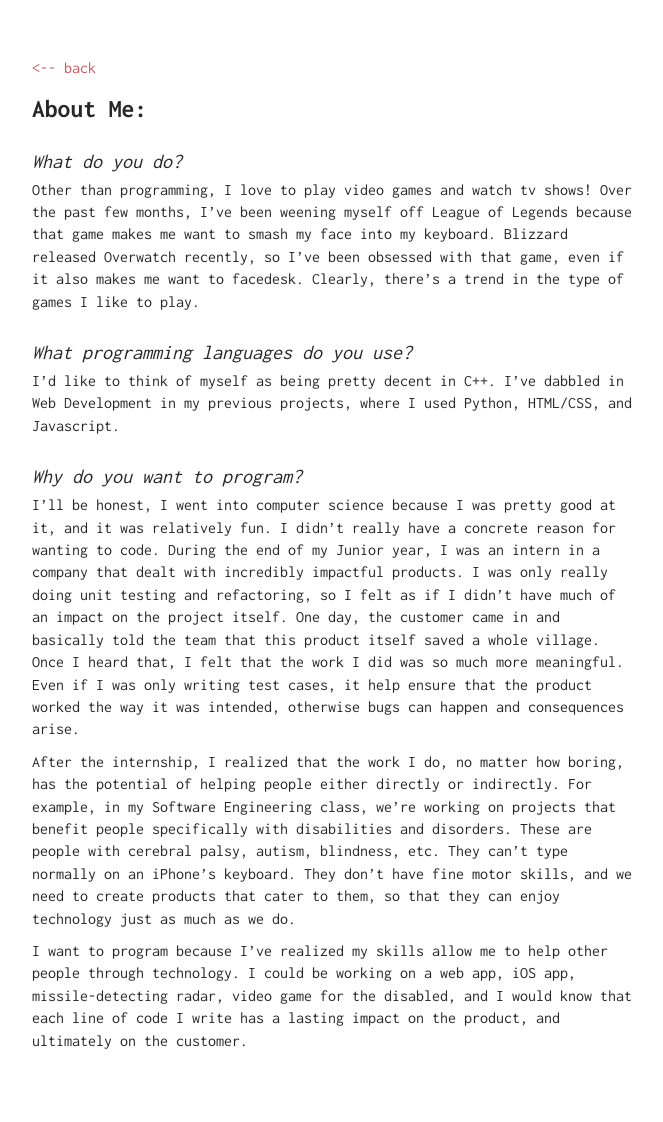
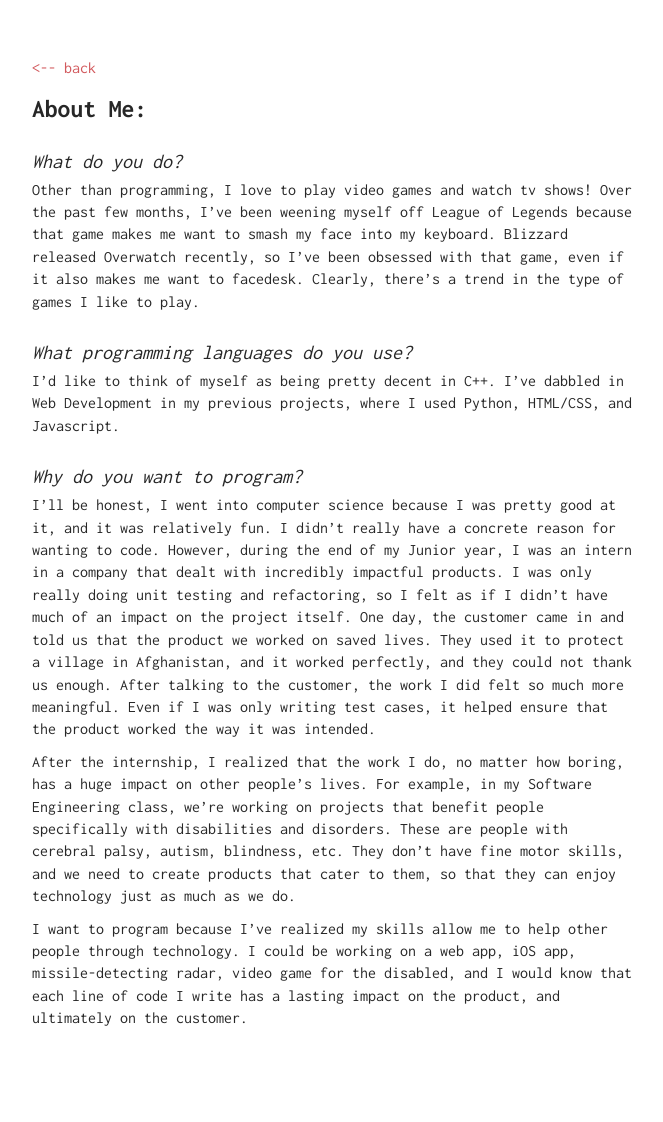
Before and after one commit to leonliang0395/leonliang0395.github.io, a Jekyll site: the page built from me/index.md, in a window 1280 px wide. Shown: the whole page, without its empty margins (308-971 px from the left). Built offline with Jekyll 4.4.1, drawn with Linux system fonts in a browser that asks for light colours; after the commit the page ends 1100 px from its top, so only the background shows below that.

Commit message:
updated intro, typos in about

```diff
--- a/index.html
+++ b/index.html
@@ -6,7 +6,8 @@
 
 <div class="portfolio">
     <h1>Intro:</h1>
-        <p style="padding-left:10px"> Hey there! I study Computer Science at the University of Michigan.</p>
+        <p style="padding-left:10px"> Hey there! I'm Leon Liang, and I study Computer Science at the University of Michigan. You can find out more about me using the links up top. You can also
+        check out my projects and blog posts by clicking on them below.</p>
 </div>
 
 <div class="portfolio">
--- a/me/index.md
+++ b/me/index.md
@@ -14,18 +14,18 @@
 
 # Why do you want to program?
 I'll be honest, I went into computer science because I was pretty good at it, and it was relatively fun. I
-didn't really have a concrete reason for wanting to code. During the end of my Junior year, I was an intern
+didn't really have a concrete reason for wanting to code. However, during the end of my Junior year, I was an intern
 in a company that dealt with incredibly impactful products. I was only really doing unit testing and refactoring,
-so I felt as if I didn't have much of an impact on the project itself. One day, the customer came in and basically
-told the team that this product itself saved a whole village. Once I heard that, I felt that the work I did
-was so much more meaningful. Even if I was only writing test cases, it help ensure that the product worked the
-way it was intended, otherwise bugs can happen and consequences arise.
+so I felt as if I didn't have much of an impact on the project itself. One day, the customer came in and
+told us that the product we worked on saved lives. They used it to protect a village in Afghanistan,
+and it worked perfectly, and they could not thank us enough. After talking to the customer, the work
+I did felt so much more meaningful. Even if I was only writing test cases, it helped ensure that the product worked the
+way it was intended.
 
-After the internship, I realized that the work I do, no matter how boring, has the potential of helping people
-either directly or indirectly. For example, in my Software Engineering class, we're working on projects that
+After the internship, I realized that the work I do, no matter how boring, has a huge impact on
+other people's lives. For example, in my Software Engineering class, we're working on projects that
 benefit people specifically with disabilities and disorders. These are people with cerebral palsy, autism, blindness, etc.
-They can't type normally on an iPhone's keyboard. They don't have fine motor skills, and we need to create products
-that cater to them, so that they can enjoy technology just as much as we do.
+They don't have fine motor skills, and we need to create products that cater to them, so that they can enjoy technology just as much as we do.
 
 I want to program because I've realized my skills allow me to help other people through technology. I could be working on
 a web app, iOS app, missile-detecting radar, video game for the disabled, and I would know that each line of code I write
```
